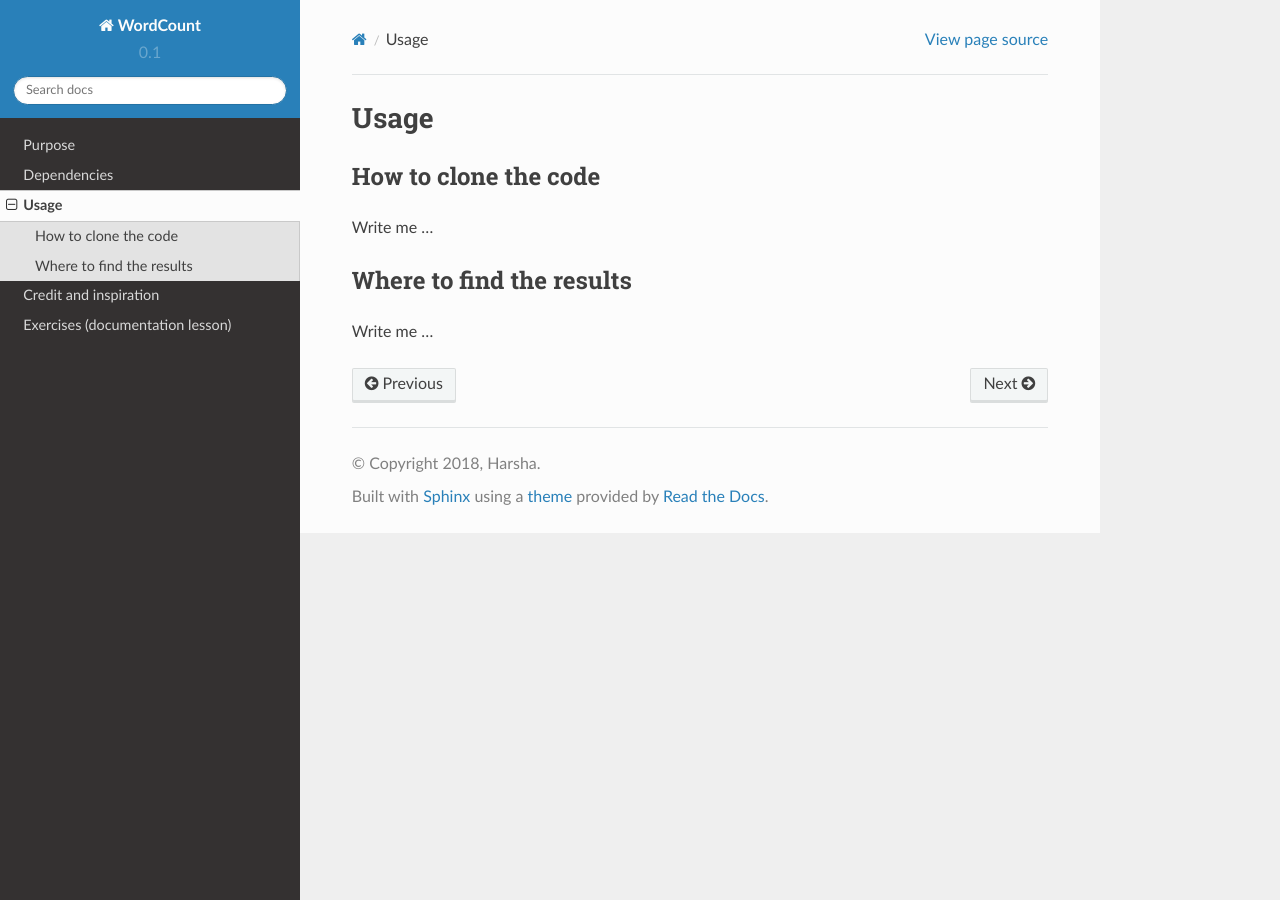
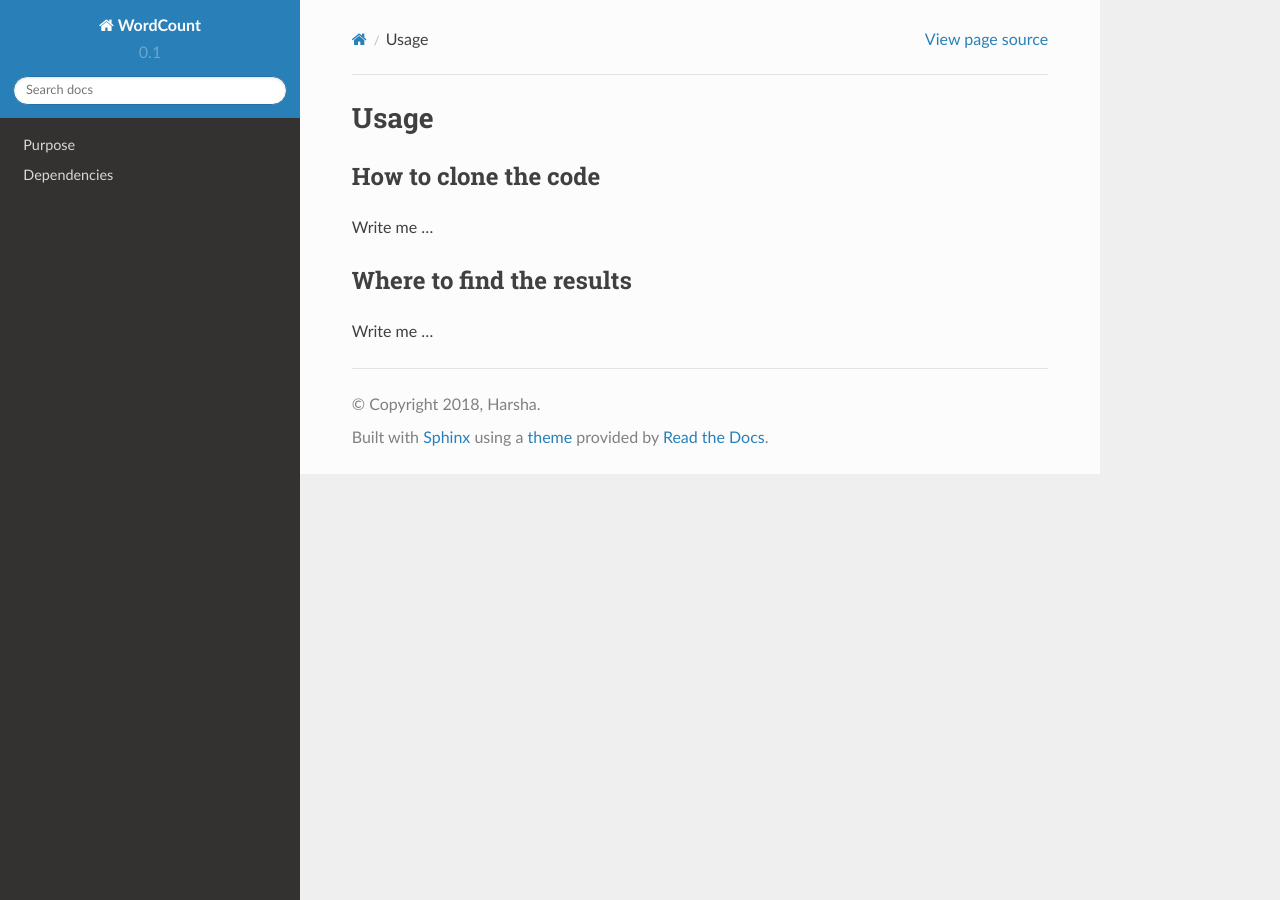
Before and after one commit to Luis7123/Movimiento_Planetario, a Sphinx documentation site: the page built from doc/usage.rst, in a window 1280 px wide. Built offline with Sphinx 7.4.7 and the Read the Docs theme 2.0.0, drawn with Linux system fonts in a browser that asks for light colours; pages that are not in the unit, such as notebooks, are missing from menus.

Commit message:
Update index.rst

```diff
--- a/doc/index.rst
+++ b/doc/index.rst
@@ -12,6 +12,4 @@ Basics
 
    purpose.rst
    dependencies.rst
-   usage.rst
-   credit.rst
-   exercises.rst
+   Codigo.md
```
